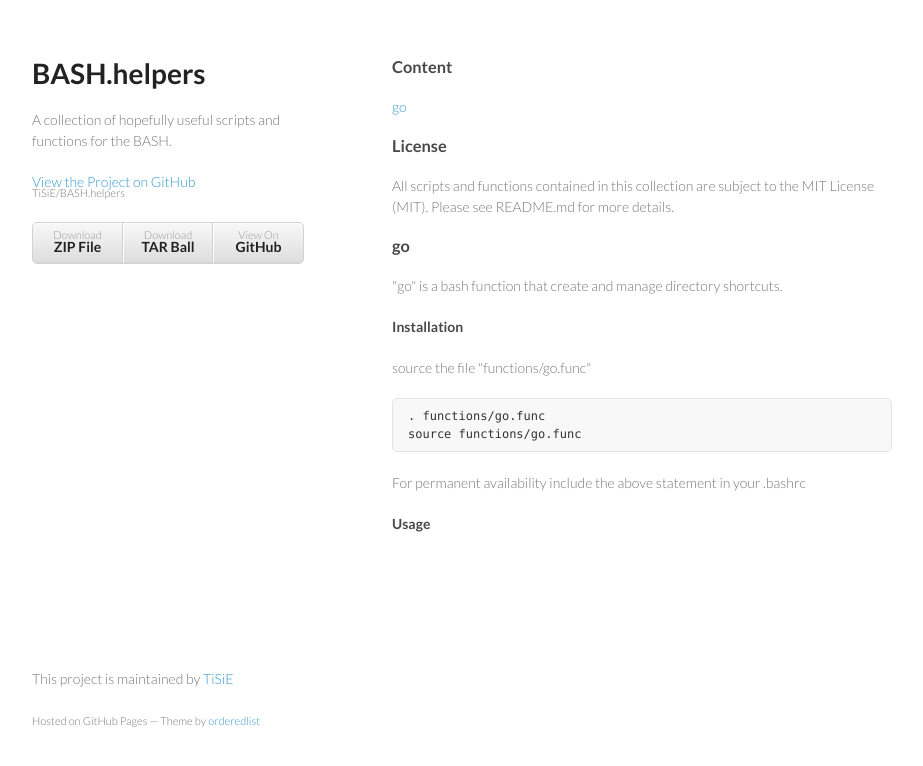
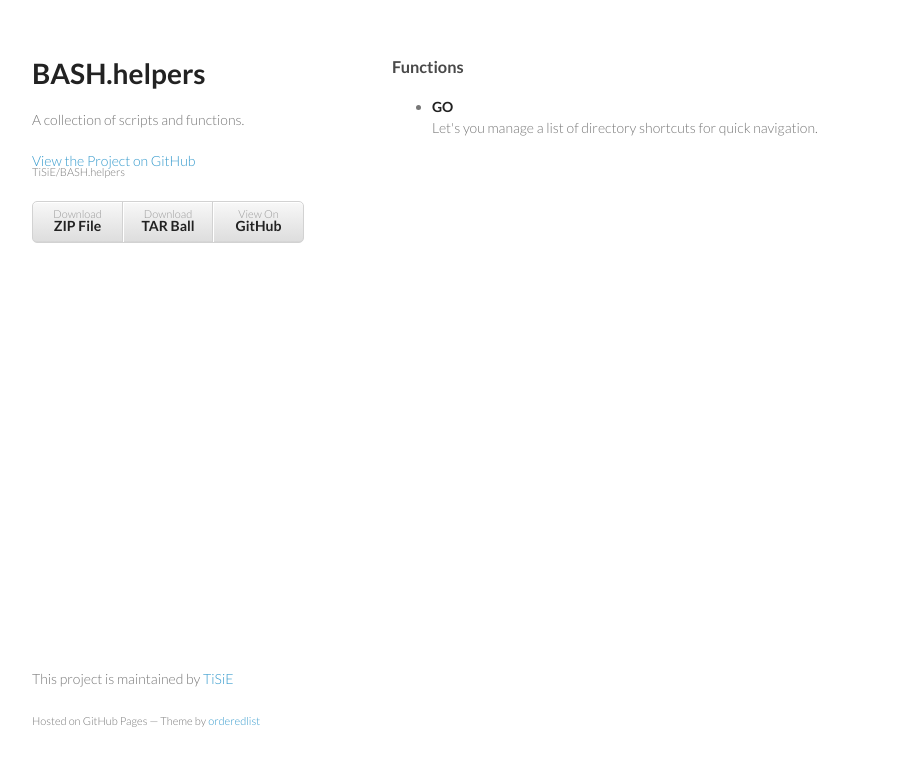
Before and after one commit to TiSiE/BASH.helpers, a plain HTML site: page index.html in a window 1280 px wide. Shown: the whole page, without its empty margins (178-1101 px from the left). Drawn offline with Linux system fonts and the light colour scheme.

Commit message:
Replace contents.

```diff
--- a/index.html
+++ b/index.html
@@ -16,7 +16,7 @@
     <div class="wrapper">
       <header>
         <h1>BASH.helpers</h1>
-        <p>A collection of hopefully useful scripts and functions for the BASH.</p>
+        <p>A collection of scripts and functions.</p>
 
         <p class="view"><a href="https://github.com/TiSiE/BASH.helpers">View the Project on GitHub <small>TiSiE/BASH.helpers</small></a></p>
 
@@ -28,35 +28,13 @@
         </ul>
       </header>
       <section>
-        <h3>
-<a name="content" class="anchor" href="#content"><span class="octicon octicon-link"></span></a>Content</h3>
-
-<p><a href="#go">go</a></p>
-
-<h3>
-<a name="license" class="anchor" href="#license"><span class="octicon octicon-link"></span></a>License</h3>
-
-<p>All scripts and functions contained in this collection are subject to the
-MIT License (MIT). Please see README.md for more details.</p>
-
-<h3>
-<a name="go" class="anchor" href="#go"><span class="octicon octicon-link"></span></a>go</h3>
-
-<p>"go" is a bash function that create and manage directory shortcuts.</p>
-
-<h4>
-<a name="installation" class="anchor" href="#installation"><span class="octicon octicon-link"></span></a>Installation</h4>
-
-<p>source the file "functions/go.func" </p>
-
-<pre><code>. functions/go.func
-source functions/go.func
-</code></pre>
-
-<p>For permanent availability include the above statement in your .bashrc</p>
-
-<h4>
-<a name="usage" class="anchor" href="#usage"><span class="octicon octicon-link"></span></a>Usage</h4>
+      	<h3>Functions</h3>
+      	<ul>
+      		<li><strong>GO</strong>
+      			<p>Let's you manage a list of directory shortcuts
+      			for quick navigation.</p>
+      			</li>
+      	</ul>
       </section>
       <footer>
         <p>This project is maintained by <a href="https://github.com/TiSiE">TiSiE</a></p>
```
Also changed, not shown: 1 other file.
